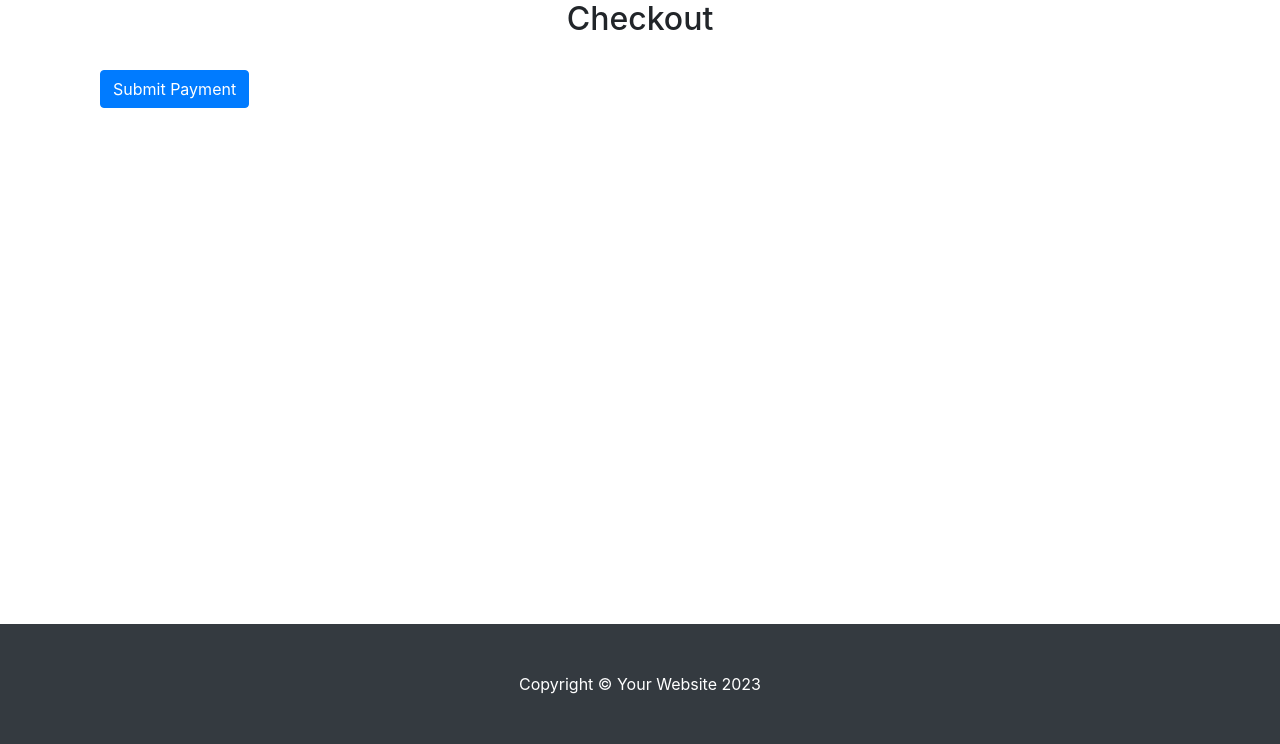
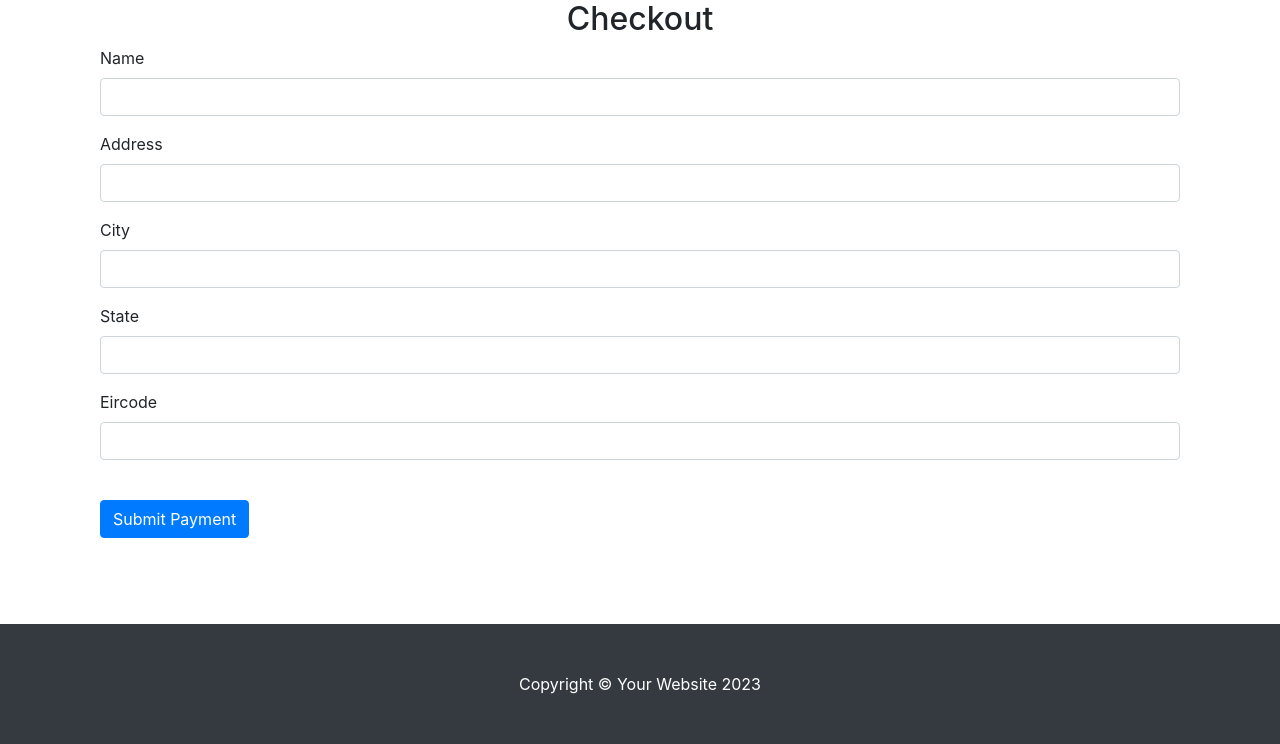
Before and after one commit to bojan-bo/flask_web_app-CA_project, a Flask app: template website/templates/checkout.html in a window 1280 px wide. Shown: the part 56-800 px from the top of the page. Run offline with Flask 3, Linux system fonts and the light colour scheme; the template is opened without the code that fills it: most values are stand-ins (such as "Sample title", 1, 10 or a date in 2020); some libraries are stand-ins or nearby versions.

Commit message:
Adding additional inputs to checkout view

```diff
--- a/website/templates/checkout.html
+++ b/website/templates/checkout.html
@@ -2,6 +2,26 @@
 <div class="container">
   <h2 class="text-center">Checkout</h2>
   <form id="payment-form">
+    <div class="form-group">
+      <label for="name">Name</label>
+      <input type="text" class="form-control" id="name" required />
+    </div>
+    <div class="form-group">
+      <label for="address">Address</label>
+      <input type="text" class="form-control" id="address" required />
+    </div>
+    <div class="form-group">
+      <label for="city">City</label>
+      <input type="text" class="form-control" id="city" required />
+    </div>
+    <div class="form-group">
+      <label for="state">State</label>
+      <input type="text" class="form-control" id="state" required />
+    </div>
+    <div class="form-group">
+      <label for="eircode">Eircode</label>
+      <input type="text" class="form-control" id="eircode" required />
+    </div>
     <div id="card-element">
       <!-- A Stripe Element will be inserted here. -->
     </div>
@@ -17,7 +37,9 @@
 
 <script src="https://js.stripe.com/v3/"></script>
 <script>
-  var stripe = Stripe("{{ stripe_public_key }}");
+  var stripe = Stripe(
+    "{{ pk_test_51Ns25MF176MrQ9AvJoC8Wn99v18P2QxvAUVnsaH28Zi8RvQUwXcV5EwnrUwwVhlGKI5NcNy2yd2EOf3Ob1apzqgy00jRKQC1Py }}"
+  );
   var elements = stripe.elements();
   var style = {
     base: {
```
